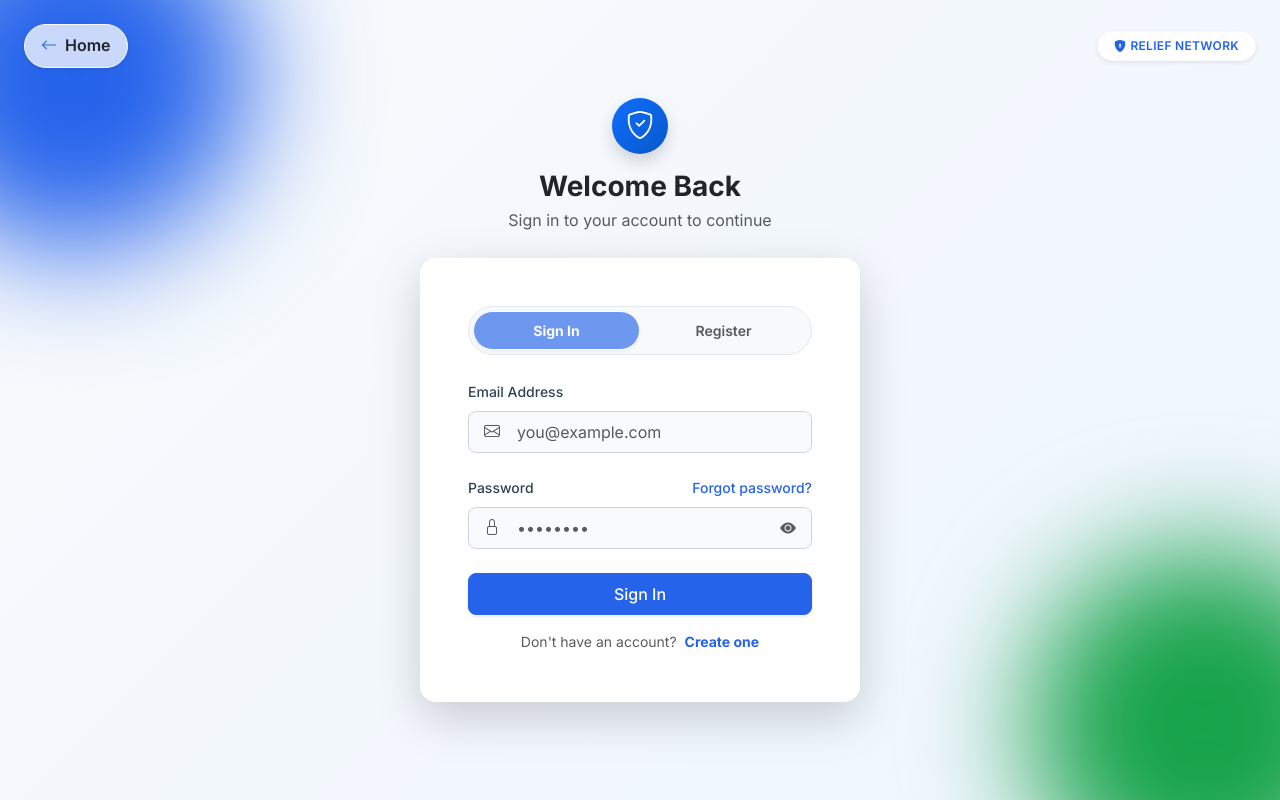
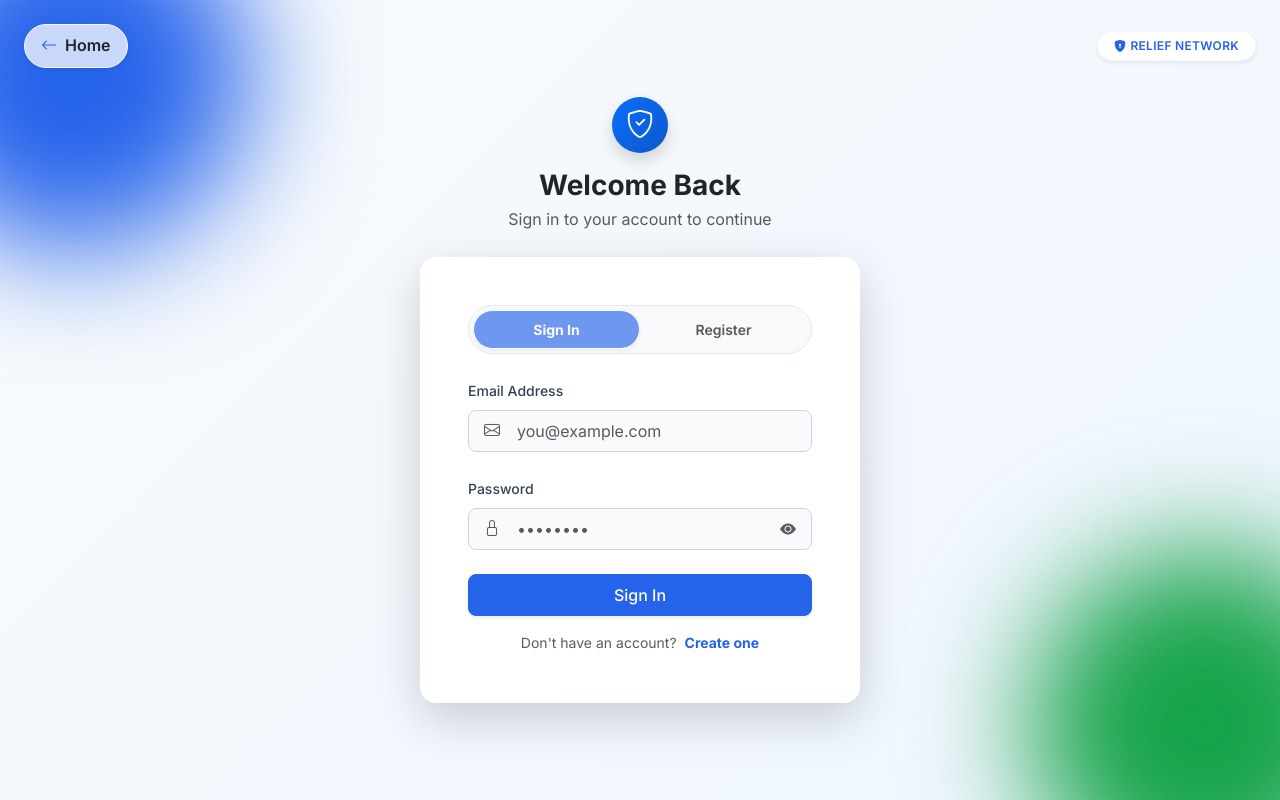
Before and after one commit to Pradnyil31/disaster-relief-dispatch, a React (Vite) app in the folder frontend/: page /login in a window 1280 px wide. Built offline with nearby package versions, Linux system fonts and the light colour scheme; no server answers.

Commit message:
style(auth): remove unused forgot password link from login form

```diff
--- a/frontend/src/pages/public/LoginPage.jsx
+++ b/frontend/src/pages/public/LoginPage.jsx
@@ -106,10 +106,7 @@ export function LoginPage() {
             </div>
 
             <div className="mb-4">
-              <div className="d-flex justify-content-between">
-                <label htmlFor="password" className="form-label">Password</label>
-                <a href="#" className="text-primary small fw-medium text-decoration-none">Forgot password?</a>
-              </div>
+              <label htmlFor="password" className="form-label">Password</label>
               <div className="position-relative">
                 <i className="bi bi-lock position-absolute top-50 translate-middle-y ms-3 text-muted"></i>
                 <input
```
